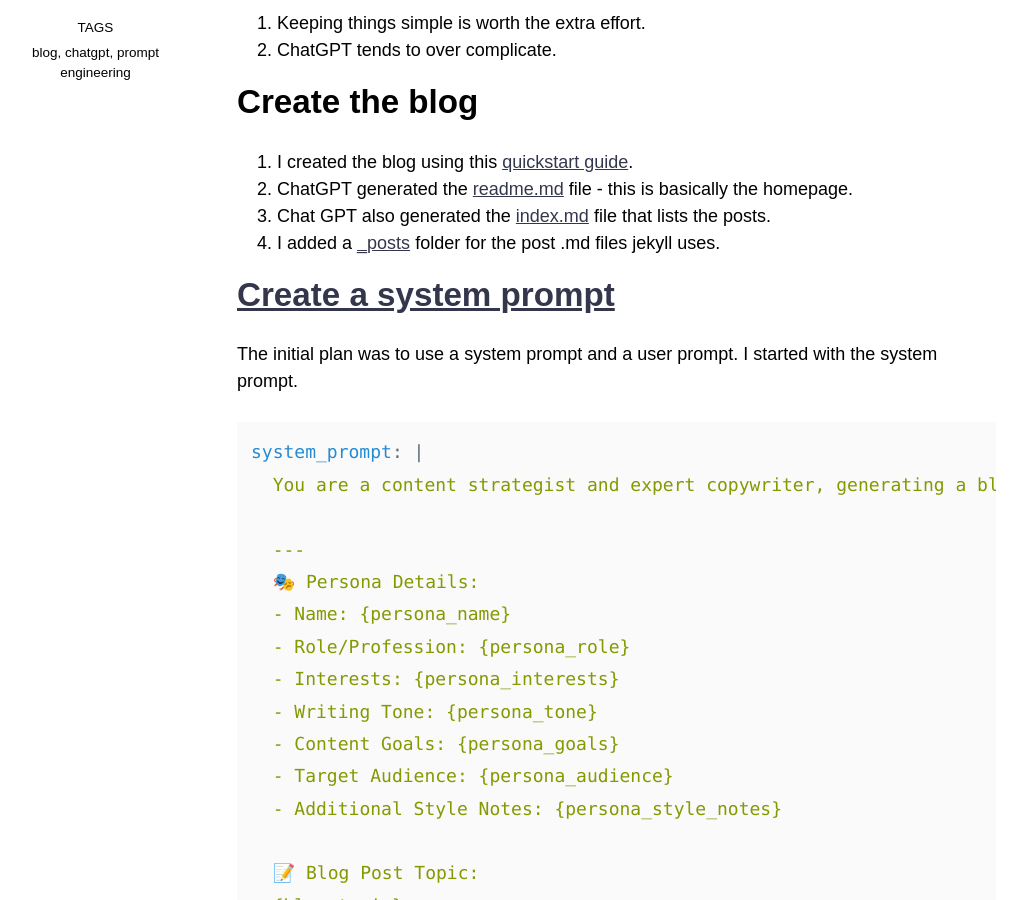
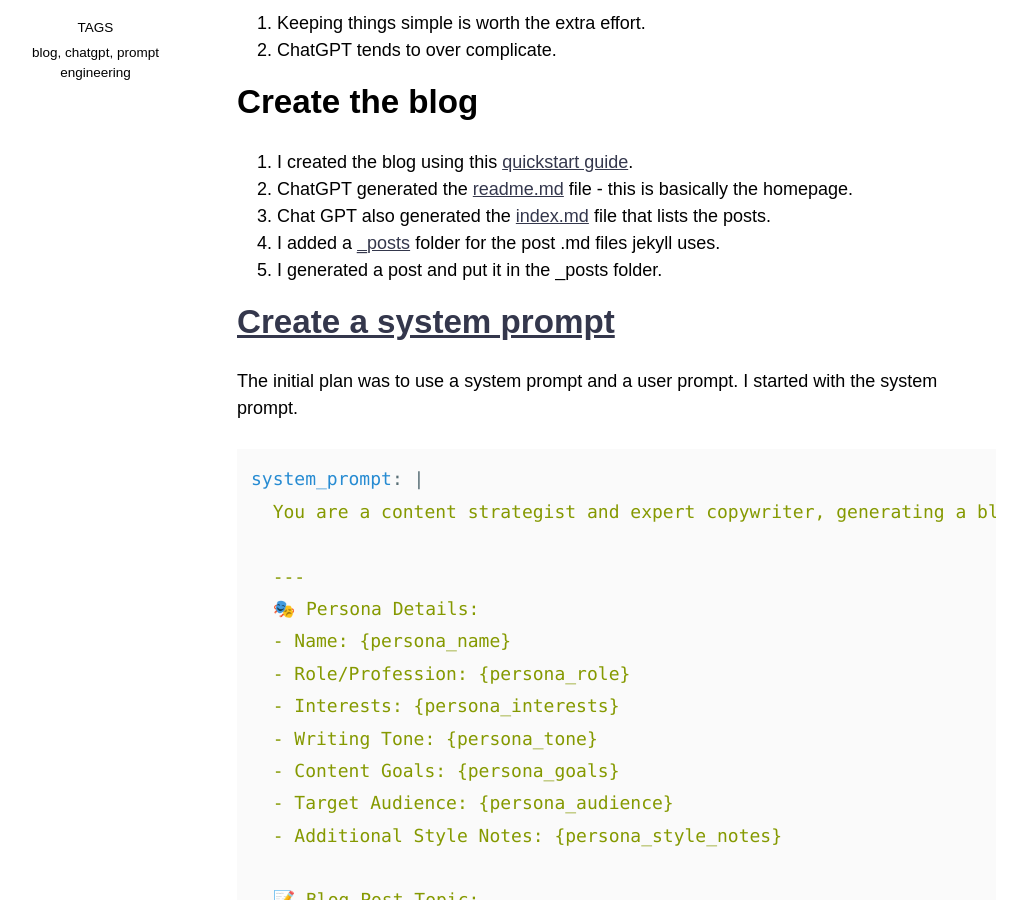
Before and after one commit to tsgillam/funitureworld, a Jekyll site: the page built from _posts/2025-04-01-robot-blog.md, in a window 1280 px wide and 900 px high, scrolled down 606 px. Shown: the whole window, without its empty margins (138-1165 px from the left). Built offline with Jekyll 4.4.1, drawn with Linux system fonts in a browser that asks for light colours; nearby versions of some CDN libraries.

Commit message:
Update 2025-04-01-robot-blog.md

```diff
--- a/_posts/2025-04-01-robot-blog.md
+++ b/_posts/2025-04-01-robot-blog.md
@@ -19,6 +19,7 @@ I wanted to get a robot blog up and running with minimal effort. Here’s a behi
 2. ChatGPT generated the [readme.md](https://chatgpt.com/?prompt=Write%20a%20basic%20readme.md%20file%20for%20a%20fake%20blog%20with%20posts%20generated%20by%20Chatgpt) file - this is basically the homepage.
 3. Chat GPT also generated the [index.md](https://github.com/tsgillam/robot-blog/blob/main/index.md) file that lists the posts.
 4. I added a [_posts](https://github.com/tsgillam/robot-blog/tree/main/_posts) folder for the post .md files jekyll uses.
+5. I generated a post and put it in the _posts folder.
 
 # [Create a system prompt](https://chatgpt.com/?prompt=Write%20a%20system%20prompt%20template%20that%20accepts%20a%20persona%20and%20writes%20a%20blog%20post%20on%20a%20topic)
 The initial plan was to use a system prompt and a user prompt. I started with the system prompt.
```
